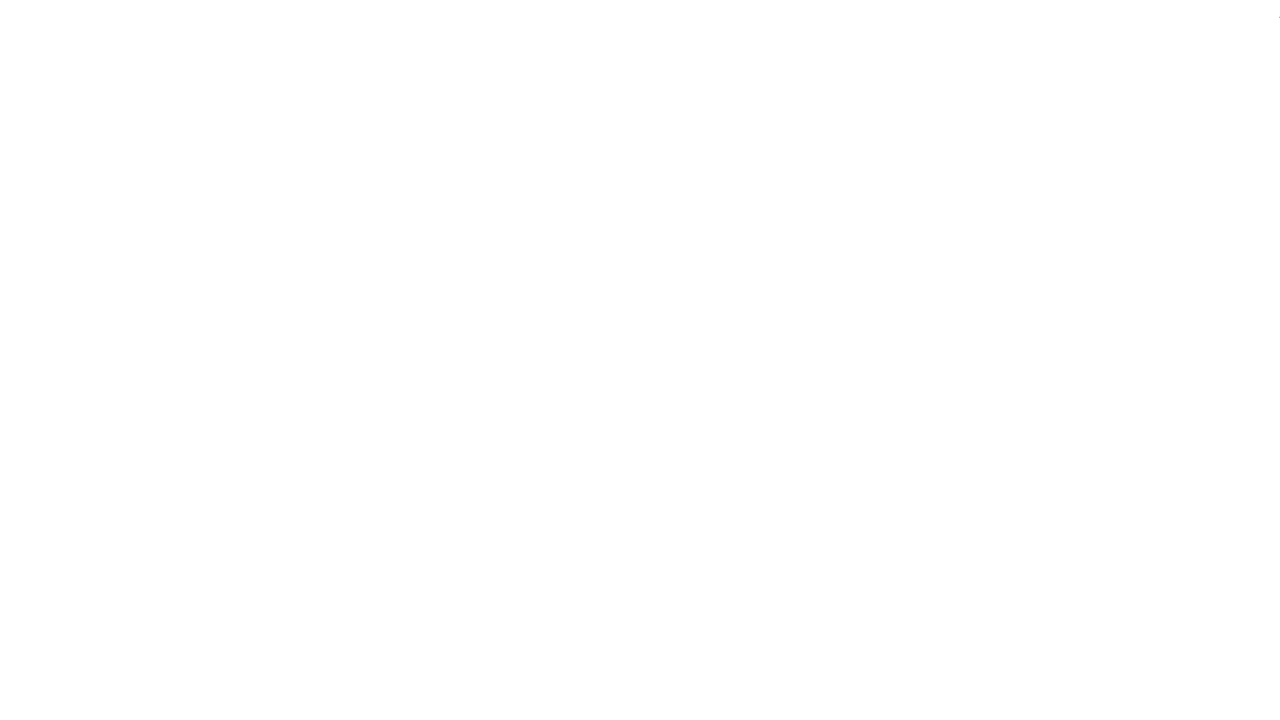
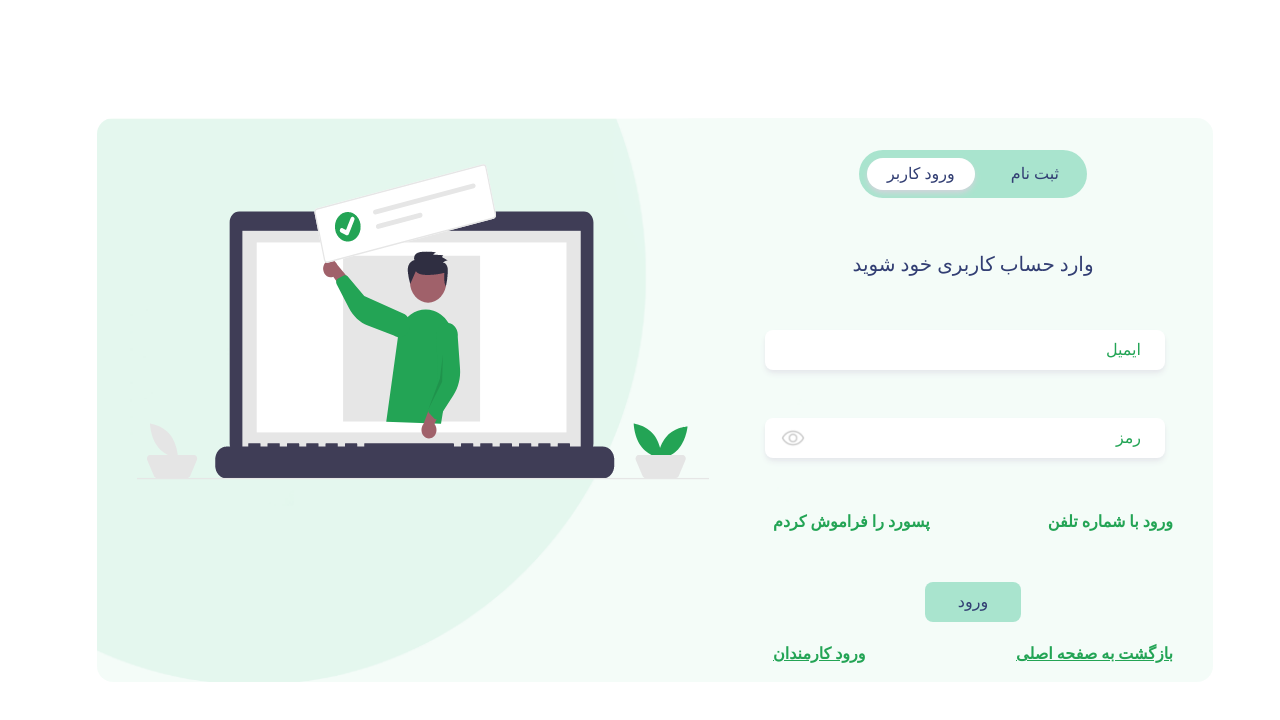
Before and after one commit to academy-react/E404rr, a React (Vite) app: page /login in a window 1280 px wide. Shown: the top 720 px of the page. Built offline with nearby package versions, Linux system fonts and the light colour scheme.

Commit message:
made some changes to complete merge

```diff
--- a/src/components/LandingTop/Header.jsx
+++ b/src/components/LandingTop/Header.jsx
@@ -1,4 +1,3 @@
-
 import { NavLink, Outlet } from "react-router-dom";
 import logo3 from "../../assets/img/logo3.png";
 const Header = () => {
--- a/src/screens/Courses/Courses.jsx
+++ b/src/screens/Courses/Courses.jsx
@@ -1,5 +1,5 @@
 import React from 'react'
-import { Part5 } from '../../components/Courses/part5'
+import { Part5 } from '../../components/Courses/Part5'
 import { Part6 } from '../../components/Courses/Part6'
 
 const Courses = () => {
--- a/src/screens/Login/Login.jsx
+++ b/src/screens/Login/Login.jsx
@@ -1,3 +1,4 @@
+import { NavLink, Outlet } from "react-router-dom";
 import { useState } from 'react'
 import loginImg from '../../assets/img/loginImg.png'
 import LoginEmail from '../../components/Login/LoginEmail'
@@ -15,16 +16,16 @@ const Login = () => {
         <div className="flex flex-col md:flex-row lg:gap-16 mx-6">
           <div className="flex flex-col justify-center text-center min-w-[15rem]">
             <div className="bg-lighter-green/[.65] flex flex-row gap-4 mx-auto my-4 px-2 py-2 rounded-3xl">
-              <a href='register' className='px-5 py-1 rounded-2xl'>ثبت نام</a>
-              <a href='login' className='bg-white shadow-md shadow-gray-300 px-5 py-1 rounded-2xl'>ورود کاربر</a>
+              <NavLink to='/register' className='px-5 py-1 rounded-2xl'>ثبت نام</NavLink>
+              <NavLink to='/login' className='bg-white shadow-md shadow-gray-300 px-5 py-1 rounded-2xl'>ورود کاربر</NavLink>
             </div>
 
             {phone? <LoginPhone /> :
                     <LoginEmail handlePhone={handlePhone} />}
 
             <div className='flex justify-between mt-5 text-darker-green underline font-semibold'>
-              <a href="#">بازگشت به صفحه اصلی</a>
-              <a href="#">ورود کارمندان</a>
+              <NavLink to="/">بازگشت به صفحه اصلی</NavLink>
+              <NavLink to="/">ورود کارمندان</NavLink>
             </div>
           </div>
           <div className="image-container shrink-0">
--- a/src/screens/Register/Register.jsx
+++ b/src/screens/Register/Register.jsx
@@ -1,3 +1,4 @@
+import { NavLink, Outlet } from "react-router-dom";
 import { useState } from 'react'
 import registerImg from '../../assets/img/registerImg.png'
 import RegisterEmail from '../../components/Register/RegisterEmail'
@@ -15,14 +16,14 @@ const Register = () => {
         <div className="flex flex-col md:gap:5 lg:gap-12 md:flex-row mx-6">
           <div className="flex flex-col justify-center text-center min-w-[15rem]">
             <div className="bg-lighter-green/[.65] flex flex-row gap-4 mx-auto my-4 px-2 py-2 rounded-3xl">
-              <a href='register' className='bg-white shadow-md shadow-gray-300 px-5 py-1 rounded-2xl'>ثبت نام</a>
-              <a href='login' className='px-5 py-1 rounded-2xl'>ورود کاربر</a>
+              <NavLink to='/register' className='shadow-md shadow-gray-300 bg-white px-5 py-1 rounded-2xl'>ثبت نام</NavLink>
+              <NavLink to='/login' className='px-5 py-1 rounded-2xl'>ورود کاربر</NavLink>
             </div>
-            {phone? <RegisterPhone /> :
+              {phone? <RegisterPhone /> :
                     <RegisterEmail handlePhone={handlePhone} />}
               <div className='flex justify-between mt-5 text-darker-green underline font-semibold'>
-              <a href="#">بازگشت به صفحه اصلی</a>
-              <a href="#">ورود کارمندان</a>
+                <NavLink to="/">بازگشت به صفحه اصلی</NavLink>
+                <NavLink to="/">ورود کارمندان</NavLink>
               </div>
             </div>
 
```
Also changed, not shown: src/App/App.jsx (+8 -2 lines), 1 other file (tests, documents, lock files or other folders).
